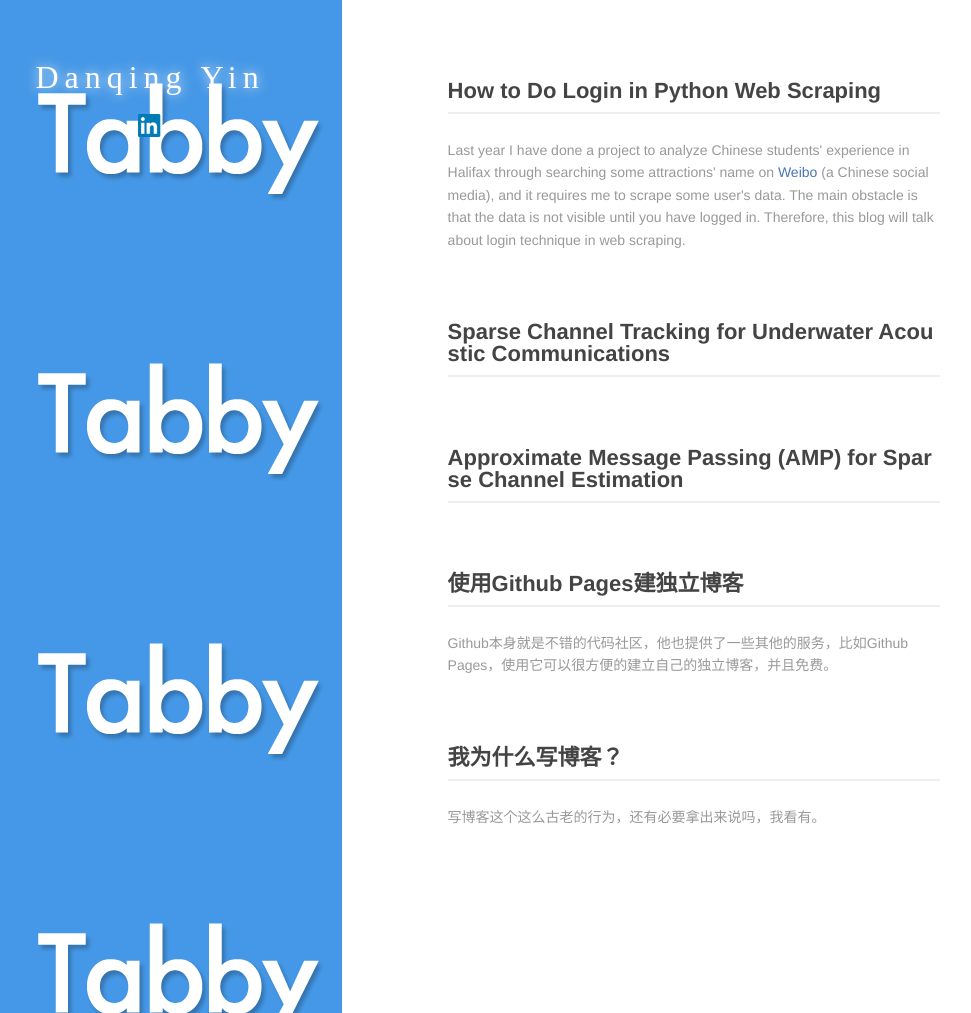
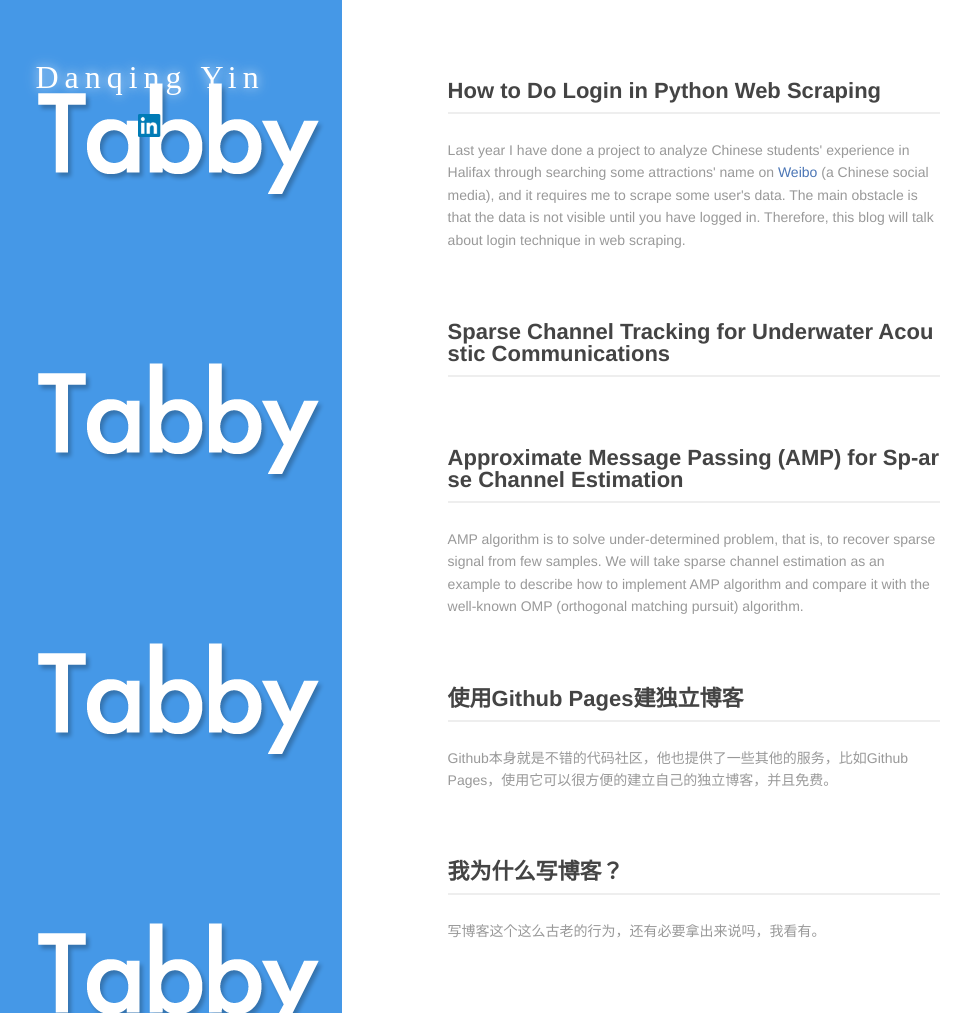
Before and after one commit to danqing117/danqing117.github.io, a Jekyll site: the page built from index.md, in a window 1280 px wide and 1013 px high. Shown: the whole window, without its empty margins (42-1013 px from the left). Built offline with Jekyll 4.4.1, drawn with Linux system fonts in a browser that asks for light colours.

Commit message:
Update 2017-04-06-AMP.md

```diff
--- a/_posts/2017-04-06-AMP.md
+++ b/_posts/2017-04-06-AMP.md
@@ -1,6 +1,6 @@
 ---
 layout: post
-title: Approximate Message Passing (AMP) for    Sparse Channel Estimation
-description:
+title: Approximate Message Passing (AMP) for Sp-arse Channel Estimation
+description: AMP algorithm is to solve under-determined problem, that is, to recover sparse signal from few samples. We will take sparse channel estimation as an example to describe how to implement AMP algorithm and compare it with the well-known OMP (orthogonal matching pursuit) algorithm.
 category: blog
 ---
```
